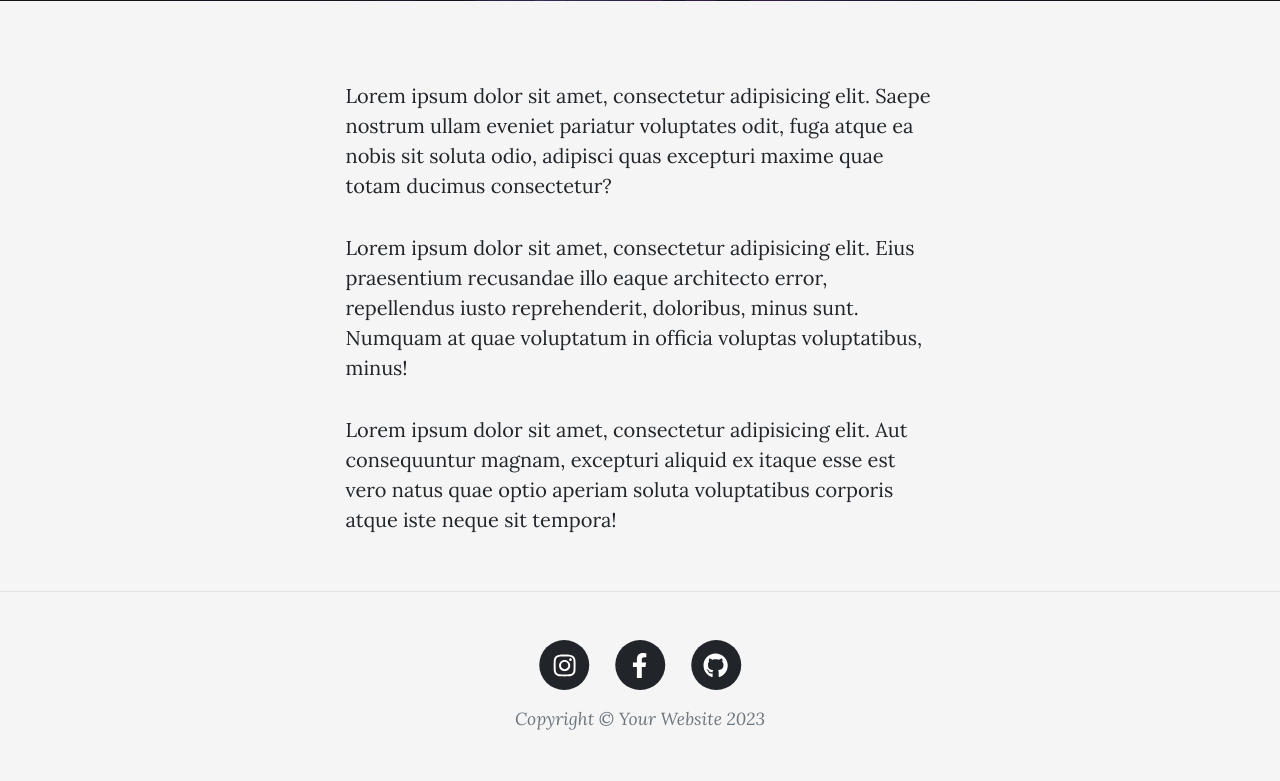
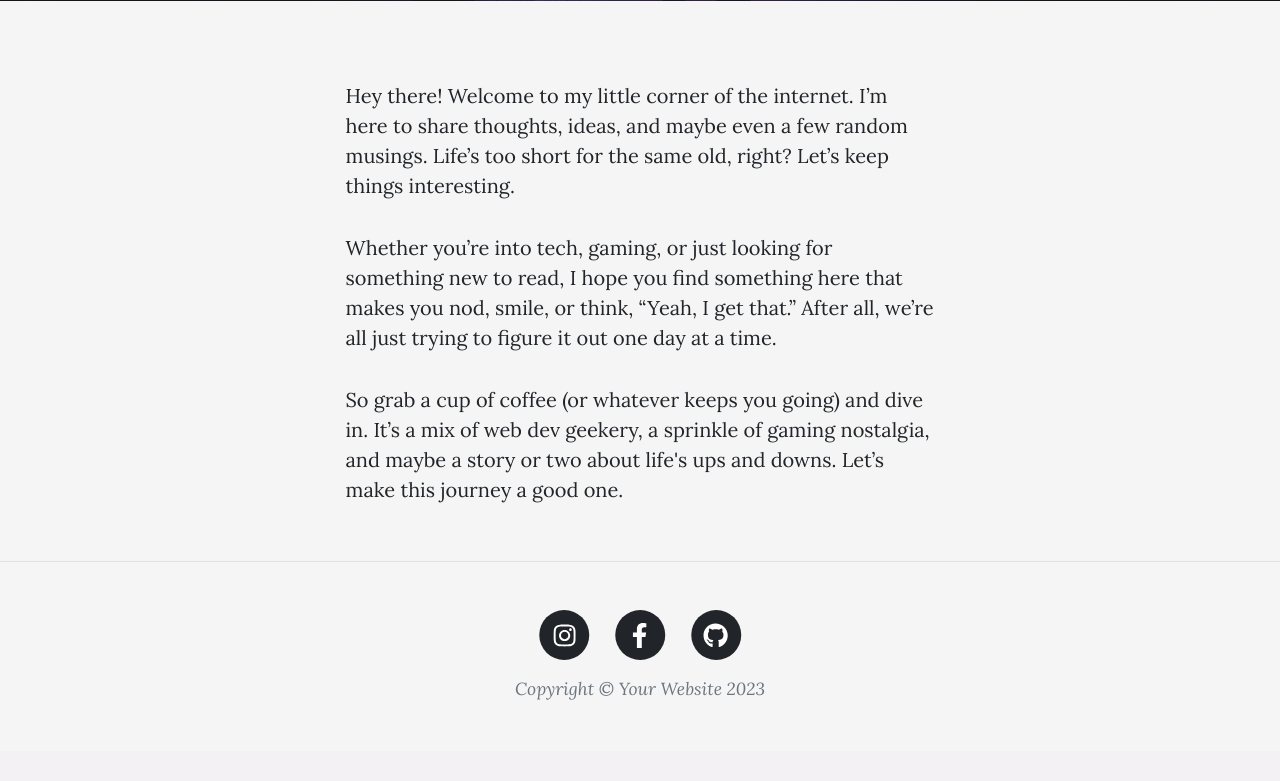
Before and after one commit to sibrianc/Carlos-Blog, a Flask app: page /about in a window 1280 px wide. Shown: the part 531-1312 px from the top of the page. After the commit the page ends 1231 px from the top, so only its background shows below. Run offline with Flask 3, Linux system fonts and the light colour scheme; some libraries are stand-ins or nearby versions.

Commit message:
Lorem Ipsum change for the about page

```diff
--- a/templates/about.html
+++ b/templates/about.html
@@ -1,10 +1,7 @@
 {% include "header.html" %}
 
 <!-- Page Header-->
-<header
-  class="masthead"
-  style="background-image: url('../static/assets/img/about-bg.jpg')"
->
+<header class="masthead" style="background-image: url('../static/assets/img/about-bg.jpg')">
   <div class="container position-relative px-4 px-lg-5">
     <div class="row gx-4 gx-lg-5 justify-content-center">
       <div class="col-md-10 col-lg-8 col-xl-7">
@@ -22,23 +19,19 @@
     <div class="row gx-4 gx-lg-5 justify-content-center">
       <div class="col-md-10 col-lg-8 col-xl-7">
         <p>
-          Lorem ipsum dolor sit amet, consectetur adipisicing elit. Saepe
-          nostrum ullam eveniet pariatur voluptates odit, fuga atque ea nobis
-          sit soluta odio, adipisci quas excepturi maxime quae totam ducimus
-          consectetur?
+          Hey there! Welcome to my little corner of the internet. I’m here to share thoughts, ideas, and maybe even a
+          few random musings. Life’s too short for the same old, right? Let’s keep things interesting.
         </p>
         <p>
-          Lorem ipsum dolor sit amet, consectetur adipisicing elit. Eius
-          praesentium recusandae illo eaque architecto error, repellendus iusto
-          reprehenderit, doloribus, minus sunt. Numquam at quae voluptatum in
-          officia voluptas voluptatibus, minus!
+          Whether you’re into tech, gaming, or just looking for something new to read, I hope you find something here
+          that makes you nod, smile, or think, “Yeah, I get that.” After all, we’re all just trying to figure it out one
+          day at a time.
         </p>
         <p>
-          Lorem ipsum dolor sit amet, consectetur adipisicing elit. Aut
-          consequuntur magnam, excepturi aliquid ex itaque esse est vero natus
-          quae optio aperiam soluta voluptatibus corporis atque iste neque sit
-          tempora!
+          So grab a cup of coffee (or whatever keeps you going) and dive in. It’s a mix of web dev geekery, a sprinkle
+          of gaming nostalgia, and maybe a story or two about life's ups and downs. Let’s make this journey a good one.
         </p>
+
       </div>
     </div>
   </div>
```
